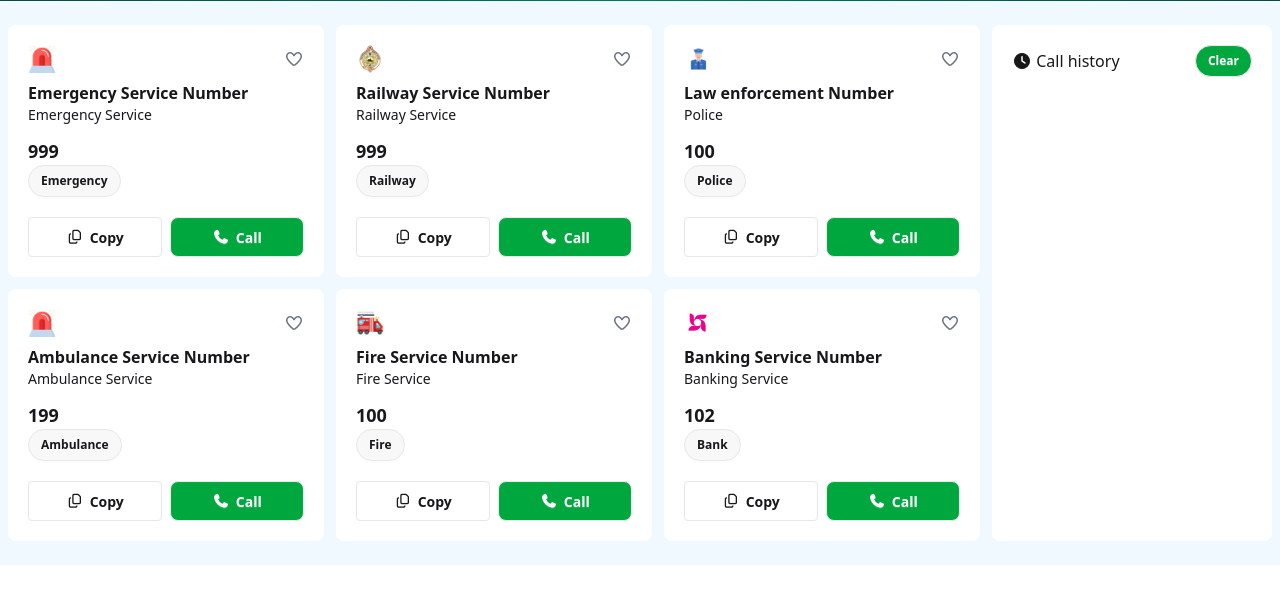
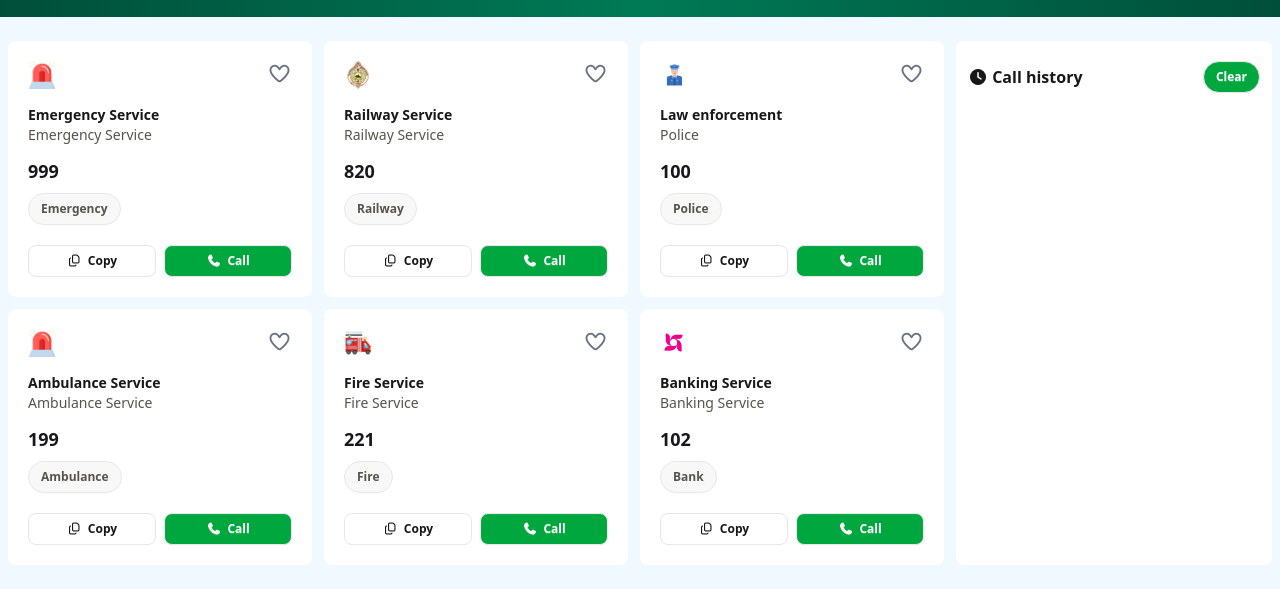
Before and after one commit to jony378892/emergency-hotline, a plain HTML site: page index.html in a window 1280 px wide. Shown: the part 251-840 px from the top of the page. Before the commit the page ends 816 px from the top, so only its background shows below. Drawn offline with nearby package versions, Linux system fonts and the light colour scheme.

Commit message:
Added copy feature and some changes in README.md file

```diff
--- a/index.html
+++ b/index.html
@@ -22,7 +22,7 @@
       referrerpolicy="no-referrer"
     />
   </head>
-  <body>
+  <body class="min-w-[370px]">
     <!-- Header section -->
     <header class="px-2 py-4">
       <nav class="flex items-center justify-between mx-auto container">
@@ -56,13 +56,13 @@
     </header>
     <!-- Banner section -->
     <div
-      class="flex flex-col gap-2 sm:gap-3 items-center py-4 bg-gradient-to-r from-emerald-900 via-emerald-700 to-emerald-900 px-3 text-center"
+      class="flex flex-col gap-2 sm:gap-3 items-center py-4 lg:py-5 bg-gradient-to-r from-emerald-900 via-emerald-700 to-emerald-900 px-3 text-center"
     >
       <img src="./assets/logo-dark.png" alt="" class="size-10 sm:size-20" />
-      <h2 class="text-lg sm:text-xl font-bold text-white">
+      <h2 class="text-lg sm:text-xl lg:text-2xl font-bold text-white">
         Emergency Serverice Directory
       </h2>
-      <p class="text-white text-xs">
+      <p class="text-white text-xs lg:text-sm">
         Government Emergency Services at Your Fingertip – A Project by
         Government of the People’s Republic of Bangladesh
       </p>
@@ -70,7 +70,9 @@
     <!-- Main section -->
 
     <main class="bg-sky-50 py-6 px-2">
-      <div class="flex flex-col sm:flex-row gap-3 bg-sky-50 container mx-auto">
+      <div
+        class="flex flex-col-reverse sm:flex-row gap-3 bg-sky-50 container mx-auto"
+      >
         <!-- Services section -->
         <section
           id="sevices"
@@ -84,25 +86,27 @@
             <div class="flex items-center justify-between">
               <img src="./assets/emergency.png" alt="" class="size-7" />
               <button id="like_btn" class="text-gray-500">
-                <i class="fa-regular fa-heart"></i>
+                <i class="fa-regular fa-heart text-xl"></i>
               </button>
             </div>
-            <h4 class="font-bold mt-2">Emergency Service Number</h4>
-            <p id="service" class="text-sm">Emergency Service</p>
+            <h4 class="font-semibold text-sm mt-4">Emergency Service</h4>
+            <p id="service" class="text-sm text-stone-600">Emergency Service</p>
             <h3 id="service_number" class="font-bold mt-3 text-lg">999</h3>
-            <button class="btn btn-sm rounded-full px-3 py-1 w-fit">
+            <button
+              class="btn btn-sm rounded-full px-3 py-1 w-fit mb-5 text-stone-600 mt-2"
+            >
               Emergency
             </button>
-            <div class="flex gap-2 mt-5">
+            <div class="flex gap-2 mt-auto">
               <button
                 id="copy_btn"
-                class="flex-1 btn btn-outline border-gray-200"
+                class="flex-1 btn btn-sm btn-outline rounded-lg border-gray-200 hover:bg-neutral-600 hover:text-white"
               >
                 <i class="fa-regular fa-copy"></i> Copy
               </button>
               <button
                 id="call_btn"
-                class="flex-1 btn rounded-lg bg-green-600 text-white border-gray-200 w-1/2"
+                class="flex-1 btn btn-sm rounded-lg bg-green-600 text-white border-gray-200 hover:bg-green-500"
               >
                 <i class="fa-solid fa-phone"></i> Call
               </button>
@@ -120,25 +124,27 @@
                 class="size-7"
               />
               <button id="like_btn" class="text-gray-500">
-                <i class="fa-regular fa-heart"></i>
+                <i class="fa-regular fa-heart text-xl"></i>
               </button>
             </div>
-            <h4 class="font-bold mt-2">Railway Service Number</h4>
-            <p id="service" class="text-sm">Railway Service</p>
-            <h3 id="service_number" class="font-bold mt-3 text-lg">999</h3>
-            <button class="btn btn-sm rounded-full px-3 py-1 w-fit">
+            <h4 class="font-semibold text-sm mt-4">Railway Service</h4>
+            <p id="service" class="text-sm text-stone-600">Railway Service</p>
+            <h3 id="service_number" class="font-bold mt-3 text-lg">820</h3>
+            <button
+              class="btn btn-sm rounded-full px-3 py-1 w-fit mb-5 text-stone-600 mt-2"
+            >
               Railway
             </button>
-            <div class="flex gap-2 mt-5">
+            <div class="flex gap-2 mt-auto">
               <button
                 id="copy_btn"
-                class="flex-1 btn btn-outline border-gray-200"
+                class="flex-1 btn btn-sm btn-outline rounded-lg border-gray-200 hover:bg-neutral-600 hover:text-white"
               >
                 <i class="fa-regular fa-copy"></i> Copy
               </button>
               <button
                 id="call_btn"
-                class="flex-1 btn rounded-lg bg-green-600 text-white border-gray-200 w-1/2"
+                class="flex-1 btn btn-sm rounded-lg bg-green-600 text-white border-gray-200 hover:bg-green-500"
               >
                 <i class="fa-solid fa-phone"></i> Call
               </button>
@@ -152,25 +158,27 @@
             <div class="flex items-center justify-between">
               <img src="./assets/police.png" alt="" class="size-7" />
               <button id="like_btn" class="text-gray-500">
-                <i class="fa-regular fa-heart"></i>
+                <i class="fa-regular fa-heart text-xl"></i>
               </button>
             </div>
-            <h4 class="font-bold mt-2">Law enforcement Number</h4>
-            <p id="service" class="text-sm">Police</p>
+            <h4 class="font-semibold text-sm mt-4">Law enforcement</h4>
+            <p id="service" class="text-sm text-stone-600">Police</p>
             <h3 id="service_number" class="font-bold mt-3 text-lg">100</h3>
-            <button class="btn btn-sm rounded-full px-3 py-1 w-fit">
+            <button
+              class="btn btn-sm rounded-full px-3 py-1 w-fit mb-5 text-stone-600 mt-2"
+            >
               Police
             </button>
-            <div class="flex gap-2 mt-5">
+            <div class="flex gap-2 mt-auto">
               <button
                 id="copy_btn"
-                class="flex-1 btn btn-outline border-gray-200"
+                class="flex-1 btn btn-sm btn-outline rounded-lg border-gray-200 hover:bg-neutral-600 hover:text-white"
               >
                 <i class="fa-regular fa-copy"></i> Copy
               </button>
               <button
                 id="call_btn"
-                class="flex-1 btn rounded-lg bg-green-600 text-white border-gray-200 w-1/2"
+                class="flex-1 btn btn-sm rounded-lg bg-green-600 text-white border-gray-200 hover:bg-green-500"
               >
                 <i class="fa-solid fa-phone"></i> Call
               </button>
@@ -184,25 +192,27 @@
             <div class="flex items-center justify-between">
               <img src="./assets/emergency.png" alt="" class="size-7" />
               <button id="like_btn" class="text-gray-500">
-                <i class="fa-regular fa-heart"></i>
+                <i class="fa-regular fa-heart text-xl"></i>
               </button>
             </div>
-            <h4 class="font-bold mt-2">Ambulance Service Number</h4>
-            <p id="service" class="text-sm">Ambulance Service</p>
+            <h4 class="font-semibold text-sm mt-4">Ambulance Service</h4>
+            <p id="service" class="text-sm text-stone-600">Ambulance Service</p>
             <h3 id="service_number" class="font-bold mt-3 text-lg">199</h3>
-            <button class="btn btn-sm rounded-full px-3 py-1 w-fit">
+            <button
+              class="btn btn-sm rounded-full px-3 py-1 w-fit mb-5 text-stone-600 mt-2"
+            >
               Ambulance
             </button>
-            <div class="flex gap-2 mt-5">
+            <div class="flex gap-2 mt-auto">
               <button
                 id="copy_btn"
-                class="flex-1 btn btn-outline border-gray-200"
+                class="flex-1 btn btn-sm btn-outline rounded-lg border-gray-200 hover:bg-neutral-600 hover:text-white"
               >
                 <i class="fa-regular fa-copy"></i> Copy
               </button>
               <button
                 id="call_btn"
-                class="flex-1 btn rounded-lg bg-green-600 text-white border-gray-200 w-1/2"
+                class="flex-1 btn btn-sm rounded-lg bg-green-600 text-white border-gray-200 hover:bg-green-500"
               >
                 <i class="fa-solid fa-phone"></i> Call
               </button>
@@ -216,25 +226,27 @@
             <div class="flex items-center justify-between">
               <img src="./assets/fire-service.png" alt="" class="size-7" />
               <button id="like_btn" class="text-gray-500">
-                <i class="fa-regular fa-heart"></i>
+                <i class="fa-regular fa-heart text-xl"></i>
               </button>
             </div>
-            <h4 class="font-bold mt-2">Fire Service Number</h4>
-            <p id="service" class="text-sm">Fire Service</p>
-            <h3 id="service_number" class="font-bold mt-3 text-lg">100</h3>
-            <button class="btn btn-sm rounded-full px-3 py-1 w-fit">
+            <h4 class="font-semibold text-sm mt-4">Fire Service</h4>
+            <p id="service" class="text-sm text-stone-600">Fire Service</p>
+            <h3 id="service_number" class="font-bold mt-3 text-lg">221</h3>
+            <button
+              class="btn btn-sm rounded-full px-3 py-1 w-fit mb-5 text-stone-600 mt-2"
+            >
               Fire
             </button>
-            <div class="flex gap-2 mt-5">
+            <div class="flex gap-2 mt-auto">
               <button
                 id="copy_btn"
-                class="flex-1 btn btn-outline border-gray-200"
+                class="flex-1 btn btn-sm btn-outline rounded-lg border-gray-200 hover:bg-neutral-600 hover:text-white"
               >
                 <i class="fa-regular fa-copy"></i> Copy
               </button>
               <button
                 id="call_btn"
-                class="flex-1 btn rounded-lg bg-green-600 text-white border-gray-200 w-1/2"
+                class="flex-1 btn btn-sm rounded-lg bg-green-600 text-white border-gray-200 hover:bg-green-500"
               >
                 <i class="fa-solid fa-phone"></i> Call
               </button>
@@ -247,25 +259,27 @@
             <div class="flex items-center justify-between">
               <img src="./assets/brac.png" alt="" class="size-7" />
               <button id="like_btn" class="text-gray-500">
-                <i class="fa-regular fa-heart"></i>
+                <i class="fa-regular fa-heart text-xl"></i>
               </button>
             </div>
-            <h4 class="font-bold mt-2">Banking Service Number</h4>
-            <p id="service" class="text-sm">Banking Service</p>
+            <h4 class="font-semibold text-sm mt-4">Banking Service</h4>
+            <p id="service" class="text-sm text-stone-600">Banking Service</p>
             <h3 id="service_number" class="font-bold mt-3 text-lg">102</h3>
-            <button class="btn btn-sm rounded-full px-3 py-1 w-fit">
+            <button
+              class="btn btn-sm rounded-full px-3 py-1 w-fit mb-5 text-stone-600 mt-2"
+            >
               Bank
             </button>
-            <div class="flex gap-2 mt-5">
+            <div class="flex gap-2 mt-auto">
               <button
                 id="copy_btn"
-                class="flex-1 btn btn-outline border-gray-200"
+                class="flex-1 btn btn-sm btn-outline rounded-lg border-gray-200 hover:bg-neutral-600 hover:text-white"
               >
                 <i class="fa-regular fa-copy"></i> Copy
               </button>
               <button
                 id="call_btn"
-                class="flex-1 btn rounded-lg bg-green-600 text-white border-gray-200 w-1/2"
+                class="flex-1 btn btn-sm rounded-lg bg-green-600 text-white border-gray-200 hover:bg-green-500"
               >
                 <i class="fa-solid fa-phone"></i> Call
               </button>
@@ -274,13 +288,15 @@
         </section>
         <!-- Call history section -->
         <section
-          class="flex flex-col w-full sm:w-70 gap-6 bg-white p-4 sm:p-5 rounded-lg"
+          class="flex flex-col w-full sm:w-1/2 md:w-1/3 lg:w-1/4 gap-6 bg-white py-4 px-3 sm:py-5 sm:px-3 rounded-lg"
         >
           <div class="flex items-center justify-between">
-            <p><i class="fa-solid fa-clock"></i> Call history</p>
+            <p class="font-bold">
+              <i class="fa-solid fa-clock"></i> Call history
+            </p>
             <button
               id="clear_btn"
-              class="bg-green-600 btn btn-sm rounded-full text-white"
+              class="bg-green-600 hover:bg-green-500 btn btn-sm rounded-full text-white"
             >
               Clear
             </button>
--- a/script.js
+++ b/script.js
@@ -42,6 +42,8 @@ for (let button of copy_btn) {
         console.error("Failed to copy number");
       });
 
+    alert(`Number copied: ${contactNumber}`);
+
     // Increase copy count by 1
     let copyValue = parseInt(copy.innerText);
     copyValue += 1;
@@ -58,7 +60,7 @@ for (let button of call_btn) {
     // Deduct 20 coins for each call
     let coinValue = parseInt(coin.innerText);
     if (coinValue < 20) {
-      alert("You need more coin to call again");
+      alert(" ❌ You need minimum 20 coins to call");
       return; // Stop if user doesn't have enough coins
     }
     coinValue -= 20;
@@ -104,8 +106,12 @@ for (let button of call_btn) {
     const seconds = now.getSeconds();
     const meridiem = hours > 12 ? "PM" : "AM";
 
-    const time = `${finalHours}:${minutes}:${seconds} ${meridiem}`;
+    const time = `${finalHours.toString().padStart(2, "0")}:${minutes
+      .toString()
+      .padStart(2, "0")}:${seconds.toString().padStart(2, "0")} ${meridiem}`;
+
     const timeElement = document.createElement("p");
+    timeElement.classList.add("text-sm", "whitespace-nowrap");
     timeElement.innerText = time;
 
     // Add details and time to new call
@@ -116,7 +122,7 @@ for (let button of call_btn) {
     call_list.appendChild(newCall);
 
     // Notify user
-    alert(`You have called ${serviceNumber} for ${serviceName}`);
+    alert(`📞 Calling ${serviceName} ${serviceNumber} ...`);
   });
 }
 
```
Also changed, not shown: 1 other file.
